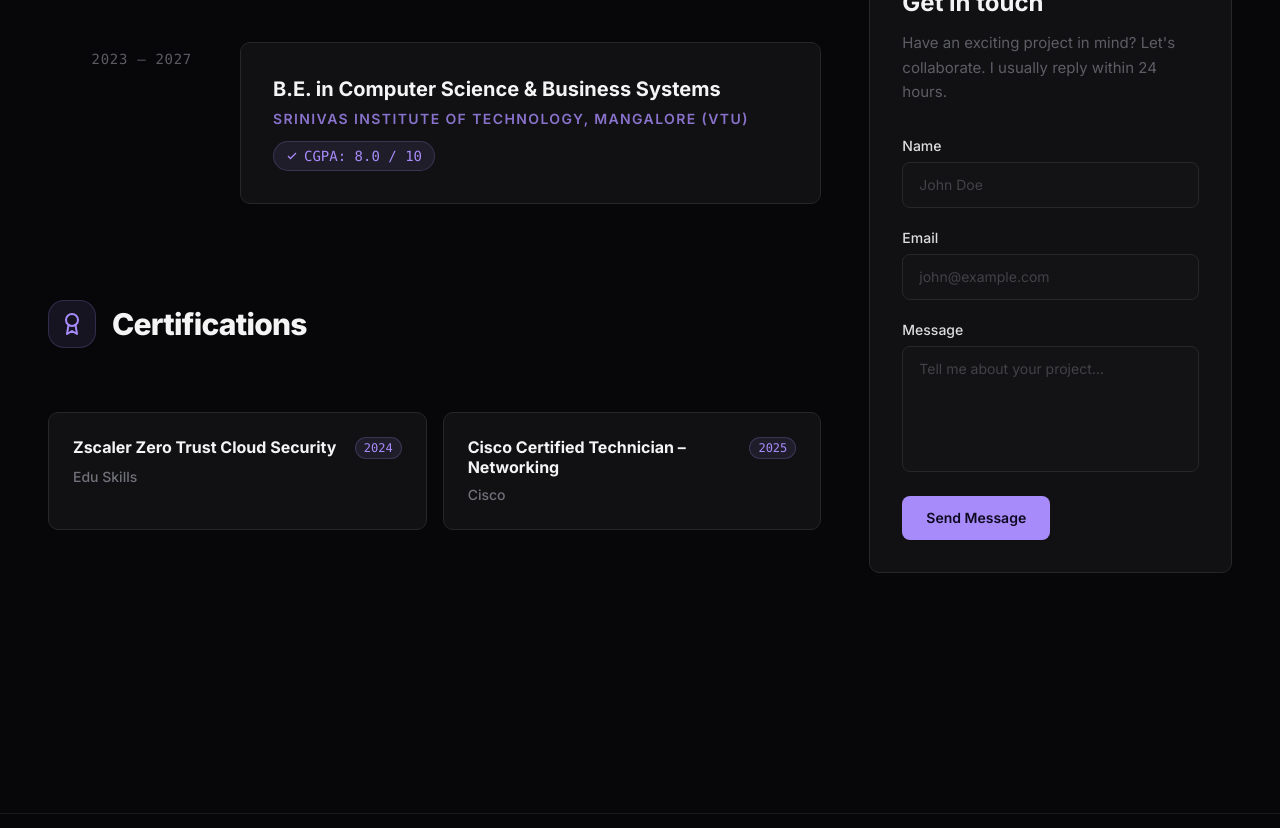
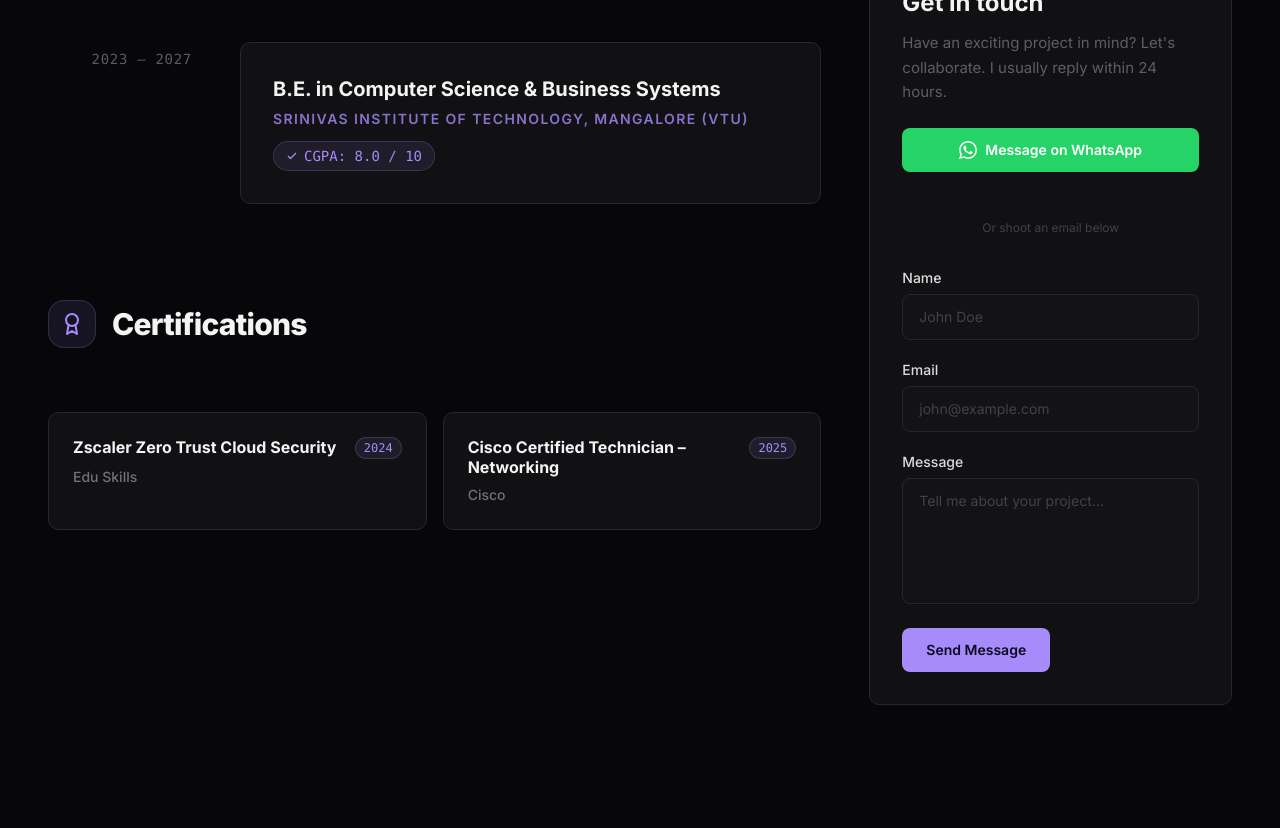
Before and after one commit to gajanan-git24/gajanan.dev, a Next.js app: page /resume in a window 1280 px wide. Shown: the part 1460-2288 px from the top of the page. Built offline with nearby package versions, Linux system fonts and the light colour scheme.

Commit message:
fix: make splash screen only play on homepage and add whatsapp contact link

```diff
--- a/src/app/layout.tsx
+++ b/src/app/layout.tsx
@@ -3,7 +3,6 @@
 import "./globals.css";
 import Navbar from "@/components/Navbar";
 import Footer from "@/components/Footer";
-import SplashScreen from "@/components/SplashScreen";
 import portfolioData from "@/data/portfolio.json";
 
 const inter = Inter({
@@ -56,7 +55,6 @@
   return (
     <html lang="en" className="dark">
       <body className={`${inter.variable} ${syne.variable} font-sans min-h-screen flex flex-col antialiased`}>
-        <SplashScreen />
         <Navbar />
         <main className="flex-grow pt-24 pb-16 px-6 md:px-12 max-w-7xl mx-auto w-full">
           {children}
--- a/src/app/page.tsx
+++ b/src/app/page.tsx
@@ -2,12 +2,14 @@
 import Link from "next/link";
 import { ArrowRightIcon, ExternalLinkIcon, GithubIcon } from "@/components/Icons";
 import ParticleField from "@/components/ParticleField";
+import SplashScreen from "@/components/SplashScreen";
 
 export default function Home() {
   const { profile, projects } = portfolioData;
 
   return (
     <div className="flex flex-col gap-32">
+      <SplashScreen />
 
       {/* ── Hero ──────────────────────────────────────────── */}
       <section className="relative flex flex-col gap-8 pt-12 md:pt-20 animate-fade-in overflow-hidden" style={{ minHeight: "60vh" }}>
--- a/src/app/resume/ResumeContent.tsx
+++ b/src/app/resume/ResumeContent.tsx
@@ -253,10 +253,22 @@
                         <div className="absolute inset-0 bg-gradient-to-br from-primary/5 to-transparent pointer-events-none opacity-0 group-hover:opacity-100 transition-opacity duration-500" />
                         <div>
                             <h2 id="contact-heading" className="text-2xl font-bold mb-3">Get in touch</h2>
-                            <p className="text-[15px] text-muted-foreground/80 leading-relaxed">
+                            <p className="text-[15px] text-muted-foreground/80 leading-relaxed mb-6">
                                 Have an exciting project in mind? Let&apos;s collaborate. I usually reply within 24 hours.
                             </p>
+
+                            <a
+                                href="https://wa.me/918105292843"
+                                target="_blank"
+                                rel="noopener noreferrer"
+                                className="inline-flex items-center justify-center gap-2 w-full py-3 mb-2 rounded-lg font-semibold text-sm transition-all duration-150 btn-neon-click"
+                                style={{ backgroundColor: "#25D366", color: "#ffffff" }}
+                            >
+                                <svg xmlns="http://www.w3.org/2000/svg" width="18" height="18" viewBox="0 0 24 24" fill="currentColor"><path d="M17.472 14.382c-.297-.149-1.758-.867-2.03-.967-.273-.099-.471-.148-.67.15-.197.297-.767.966-.94 1.164-.173.199-.347.223-.644.075-.297-.15-1.255-.463-2.39-1.475-.883-.788-1.48-1.761-1.653-2.059-.173-.297-.018-.458.13-.606.134-.133.298-.347.446-.52.149-.174.198-.298.298-.497.099-.198.05-.371-.025-.52-.075-.149-.669-1.612-.916-2.207-.242-.579-.487-.5-.669-.51-.173-.008-.371-.01-.57-.01-.198 0-.52.074-.792.372-.272.297-1.04 1.016-1.04 2.479 0 1.462 1.065 2.875 1.213 3.074.149.198 2.096 3.2 5.077 4.487.709.306 1.262.489 1.694.625.712.227 1.36.195 1.871.118.571-.085 1.758-.719 2.006-1.413.248-.694.248-1.289.173-1.413-.074-.124-.272-.198-.57-.347m-5.421 7.403h-.004a9.87 9.87 0 01-5.031-1.378l-.361-.214-3.741.982.998-3.648-.235-.374a9.86 9.86 0 01-1.51-5.26c.001-5.45 4.436-9.884 9.888-9.884 2.64 0 5.122 1.03 6.988 2.898a9.825 9.825 0 012.893 6.994c-.003 5.45-4.437 9.884-9.885 9.884m8.413-18.297A11.815 11.815 0 0012.05 0C5.495 0 .16 5.335.157 11.892c0 2.096.547 4.142 1.588 5.945L.057 24l6.305-1.654a11.882 11.882 0 005.683 1.448h.005c6.554 0 11.89-5.335 11.893-11.893a11.821 11.821 0 00-3.48-8.413Z" /></svg>
+                                Message on WhatsApp
+                            </a>
                         </div>
+                        <div className="mt-2 text-center text-xs text-muted-foreground/50">Or shoot an email below</div>
                         <ContactForm />
                     </motion.section>
 
```
